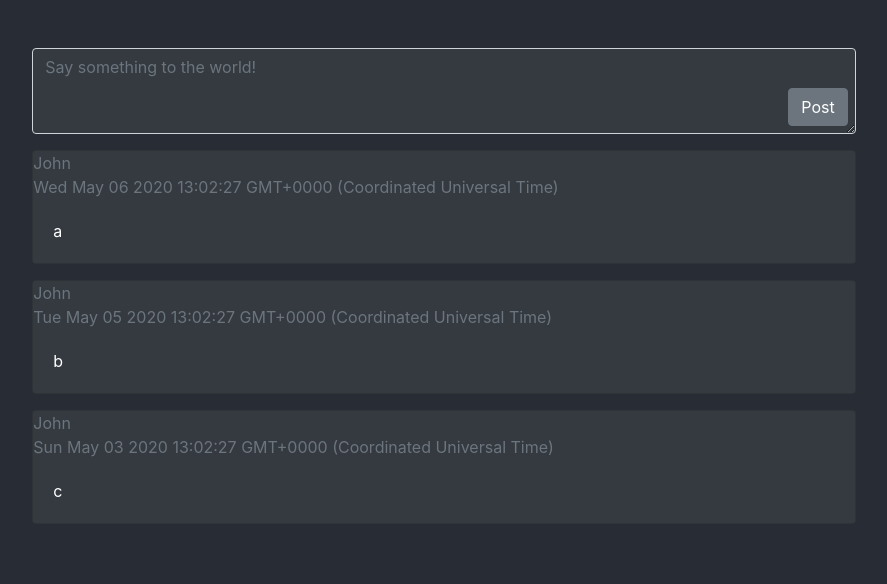
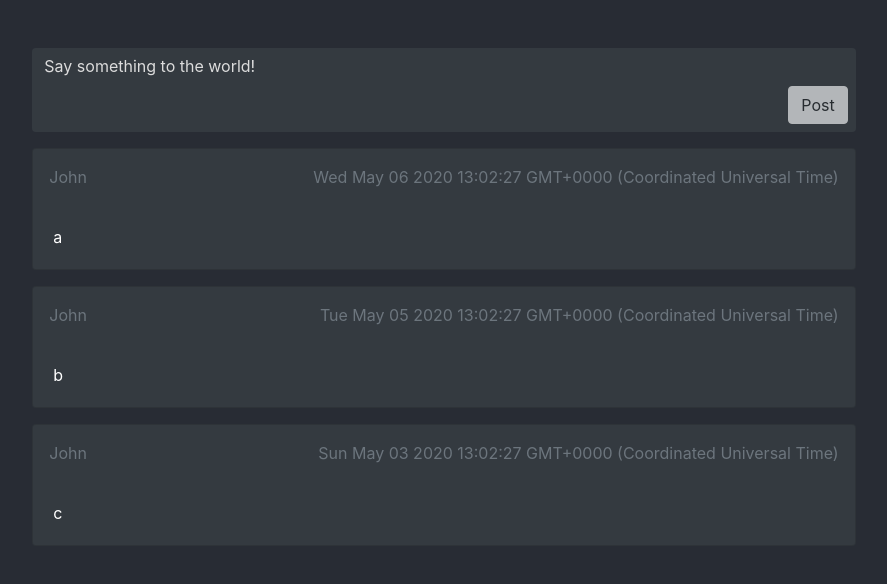
Before and after one commit to kipodd/tweeter, a React (Create React App) app: page / in a window 1280 px wide. Shown: the top 584 px of the page, without its empty margins (196-1083 px from the left). Built offline with nearby package versions, Linux system fonts and the light colour scheme.

Commit message:
finished milestone 1

```diff
--- a/src/components/CommentItem.tsx
+++ b/src/components/CommentItem.tsx
@@ -15,8 +15,10 @@ export class Comment extends Component<Props> {
     return (
       <div>
         <div className="card bg-dark text-white mb-3">
-          <div className="text-muted">{user}</div>
-          <div className="float-right text-muted">{time.toString()}</div>
+          <div className="d-flex justify-content-between p-3">
+            <div className="text-muted">{user}</div>
+            <div className="text-muted">{time.toString()}</div>
+          </div>
           <div className="card-body">{content}</div>
         </div>
       </div>
--- a/src/components/Form.tsx
+++ b/src/components/Form.tsx
@@ -9,8 +9,8 @@ interface Props {
 export class Form extends Component<Props> {
   state = {
     content: "",
-    disableButton: false,
   };
+  componentDidMount() {}
 
   handleOnSubmit: (event: React.FormEvent<HTMLFormElement>) => void = event => {
     event.preventDefault();
@@ -20,15 +20,18 @@ export class Form extends Component<Props> {
   };
 
   handleOnChange: (eventValue: string) => void = eventValue => {
-    this.setState({content: eventValue});
     // console.log(this.state.content.length);
     // console.log(this.state.disableButton);
-    if (this.state.content.length > 140) {
-      this.setState({disableButton: true});
+    this.setState({content: eventValue});
+    // console.log(this.state.disableButton);
+  };
+
+  shouldDisable = (): boolean => {
+    if (!this.state.content || this.state.content.length > 140) {
+      return true;
     } else {
-      this.setState({disableButton: false});
+      return false;
     }
-    // console.log(this.state.disableButton);
   };
 
   render() {
@@ -45,8 +48,8 @@ export class Form extends Component<Props> {
             ></textarea>
             <button
               type="submit"
-              disabled={this.state.disableButton}
-              className="btn btn-secondary"
+              disabled={this.shouldDisable()}
+              className="btn btn-light"
             >
               Post
             </button>
--- a/src/components/styles/Form.css
+++ b/src/components/styles/Form.css
@@ -6,8 +6,11 @@
     width: 100%;
     height: 100%;
     box-sizing: border-box;
-    /* background: #282c34 */
-    color: white
+    color: white;
+    border: none;
+    /* outline: none;
+    box-shadow: none !important; */
+    resize: none
 }
 
 .textarea-container button {
@@ -15,3 +18,7 @@
     bottom: 0.5rem;
     right: 0.5rem;
 }
+
+::placeholder {
+    color: gainsboro !important
+}
```
